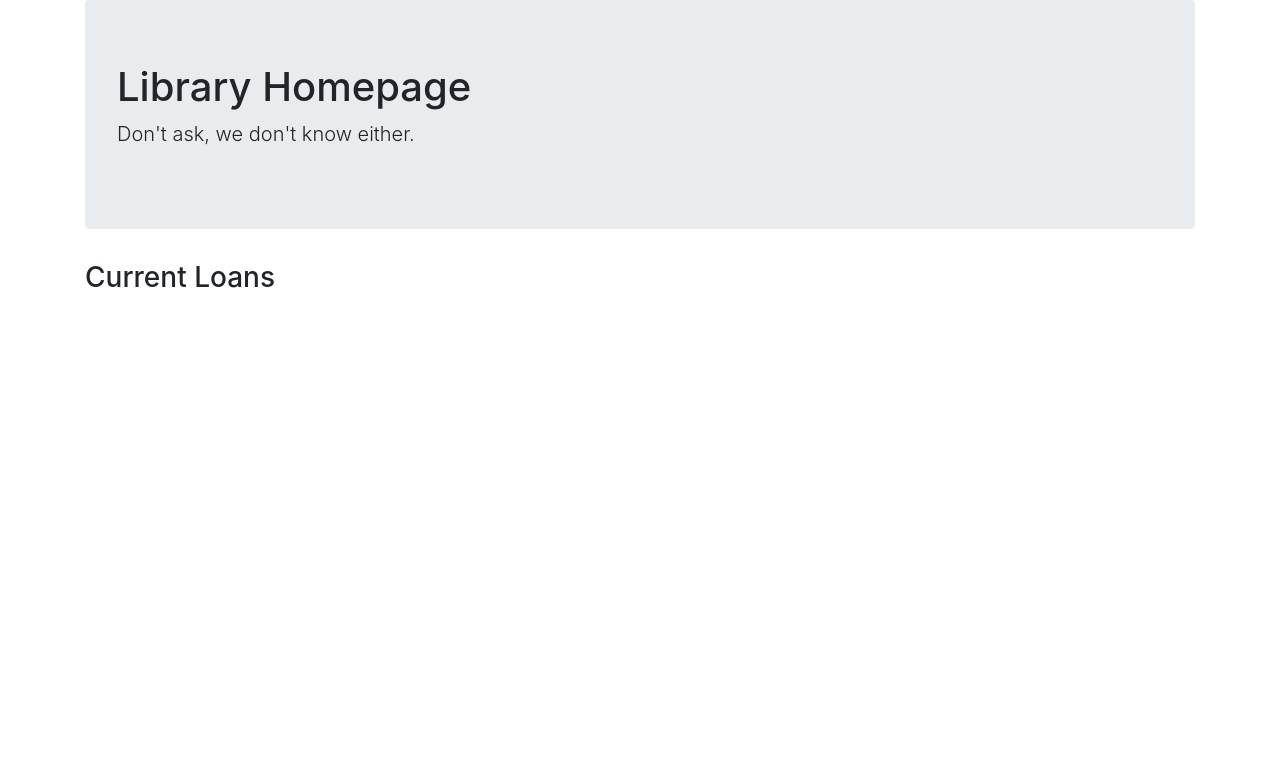
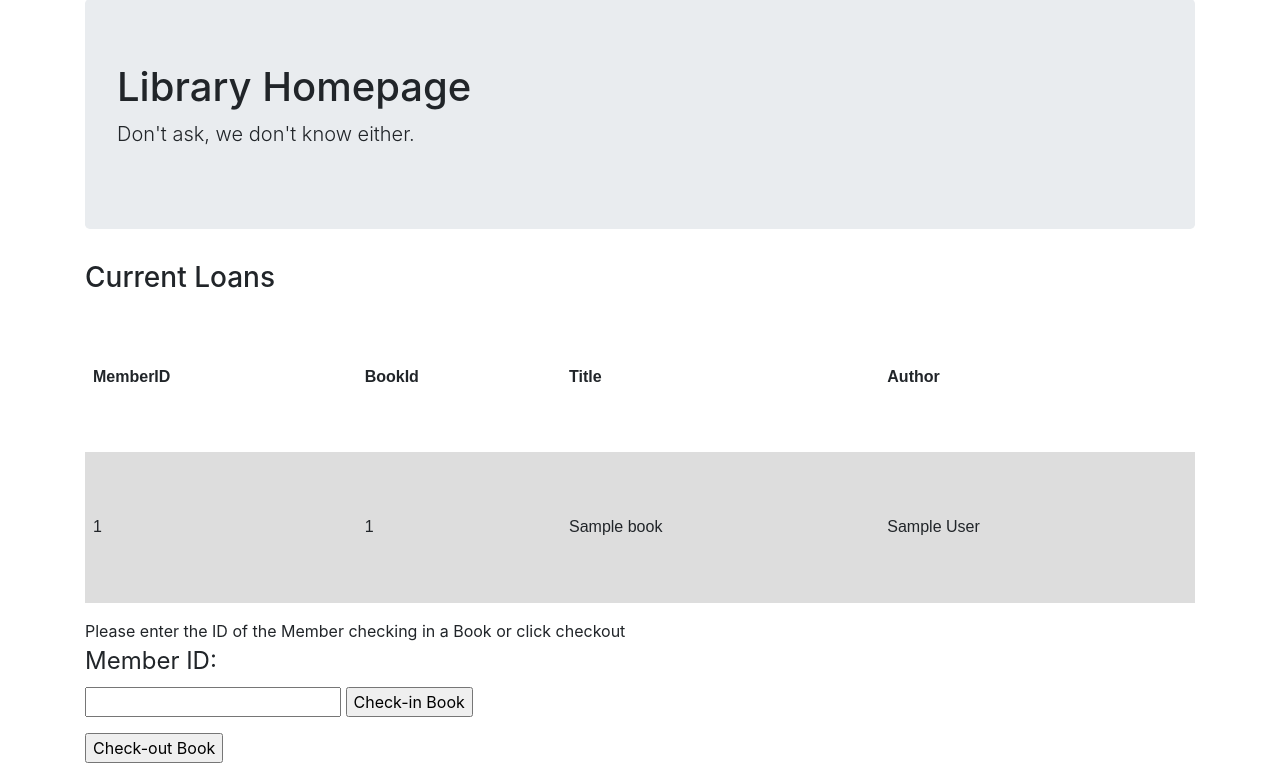
Before and after one commit to Trystan1/Bookish-Python, a Flask app: page / in a window 1280 px wide. Shown: the part 81-844 px from the top of the page. Before the commit the page ends 369 px from the top, so only its background shows below. Run offline with Flask 2, Linux system fonts and the light colour scheme; tables that the repository leaves empty hold one stand-in row (values such as "Sample post"); some libraries are stand-ins or nearby versions.

Commit message:
Checking all completed, just member functionality needed which is a copy of the book adding, editing and deleting

```diff
--- a/bookish_python/engine/database_creator.py
+++ b/bookish_python/engine/database_creator.py
@@ -125,6 +125,22 @@ class DataBase:
 
         cursor.execute(sql_command, edits)
         conn.commit()
+        conn.close
+
+    def editAvailable(self, crement, ID):
+        conn = sqlite3.connect(DATABASE)
+        cursor = conn.cursor()
+
+        data = self.findMatchingID(ID)
+        currentVal = int(data[0]['Available'])
+
+        sql_command = f"""UPDATE {self.name}"""
+        sql_command += f"""\nSET """
+        sql_command += f"""{self.fields[4]}={str((crement*1)+currentVal)}"""
+        sql_command += f"""\nWHERE {self.fields[0]} = {ID};"""
+
+        cursor.execute(sql_command)
+        conn.commit()
         conn.close()
 
     def deleteData(self, ID):
@@ -150,12 +166,11 @@ class DataBase:
         data = []
         for row in rows:
             data_row = {}
+            data_row['MemberID'] = check_User
             for i in range(0, len(row)):
                 data_row[f'{self.fields[i]}'] = row[i]
 
             data.append(data_row)
-
-        # print(data)
 
         conn.commit()
         conn.close()
--- a/bookish_python/engine/templates/addbook.html
+++ b/bookish_python/engine/templates/addbook.html
@@ -1,5 +1,5 @@
 {% extends "layout.html" %}
-{% block title %}Library{% endblock %}
+{% block title %}Library: Books{% endblock %}
 {% block content %}
 <div class="container body-content">
         <h1>Add Book Form</h1>
--- a/bookish_python/engine/templates/books.html
+++ b/bookish_python/engine/templates/books.html
@@ -1,5 +1,5 @@
 {% extends "layout.html" %}
-{% block title %}Library{% endblock %}
+{% block title %}Library: Books{% endblock %}
 {% block content %}
 <div class="container body-content">
 
@@ -25,8 +25,8 @@
     {% endfor %}
 
   </table>
+</div>
 
-</div>
 <p></p>
 <div class="parent">
     <div class="child inline-block-child">
--- a/bookish_python/engine/templates/delete_book_Id.html
+++ b/bookish_python/engine/templates/delete_book_Id.html
@@ -1,5 +1,5 @@
 {% extends "layout.html" %}
-{% block title %}Library{% endblock %}
+{% block title %}Library: Books{% endblock %}
 {% block content %}
 <div class="container body-content">
         <h1>Delete Book Form</h1>
--- a/bookish_python/engine/templates/edit_book_Id.html
+++ b/bookish_python/engine/templates/edit_book_Id.html
@@ -1,5 +1,5 @@
 {% extends "layout.html" %}
-{% block title %}Library{% endblock %}
+{% block title %}Library: Books{% endblock %}
 {% block content %}
 <div class="container body-content">
         <h1>Edit Book Form</h1>
--- a/bookish_python/engine/templates/edit_book_entry.html
+++ b/bookish_python/engine/templates/edit_book_entry.html
@@ -1,5 +1,5 @@
 {% extends "layout.html" %}
-{% block title %}Library{% endblock %}
+{% block title %}Library: Books{% endblock %}
 {% block content %}
 <div class="container body-content">
         <h1>Edit Book Form</h1>
--- a/bookish_python/engine/templates/homepage.html
+++ b/bookish_python/engine/templates/homepage.html
@@ -1,5 +1,5 @@
 {% extends "layout.html" %}
-{% block title %}Home page{% endblock %}
+{% block title %}Library: Homepage{% endblock %}
 {% block content %}
 <div class="container body-content">
     <div class="jumbotron">
@@ -10,6 +10,48 @@
     <div>
         <h3>Current Loans</h3>
     </div>
+    <div class="scrollable">
+  <table>
+      <tr>
+          {% for key in Loan_data[0][0] %}
+          <th>{{key}}</th>
+          {% endfor %}
+      </tr>
+
+      {% for i in range(0 , Loan_data | length) %}
+          {% for line in Loan_data[i] %}
+                <tr>
+                    {% for key in Loan_data[0][0] %}
+                        <td> {{line[key]}}</td>
+                    {% endfor %}
+                </tr>
+          {% endfor %}
+      {% endfor %}
+
+  </table>
+</div>
+
+<p></p>
+    <div>Please enter the ID of the Member checking in a Book or click checkout</div>
+        <div class="parent">
+                <fieldset>
+                        <form action="/checkin" method="get">
+                        <div class="child inline-block-child">
+                                <legend>Member ID: </legend>
+                                <input type="text" name="MemberID">
+                        </div>
+                         <div class="child inline-block-child">
+                                <input type="submit" value="Check-in Book" />
+                        </div>
+                        </form>
+                </fieldset>
+            <p></p>
+                <div class="child inline-block-child">
+                <form action="/checkout" method="get">
+                        <input type="submit" value="Check-out Book" />
+                </form>
+                </div>
+        </div>
 
 </div>
 {% endblock %}
--- a/bookish_python/engine/templates/layout.html
+++ b/bookish_python/engine/templates/layout.html
@@ -45,7 +45,7 @@
     }
 
     .scrollable {
-      height: 250px;
+      height: 300px;
       overflow-y: scroll;
       border-bottom: 1px solid #ddd;
     }
--- a/bookish_python/engine/templates/members.html
+++ b/bookish_python/engine/templates/members.html
@@ -1,5 +1,5 @@
 {% extends "layout.html" %}
-{% block title %}Bus Information{% endblock %}
+{% block title %}Library: Members{% endblock %}
 {% block content %}
 <div class="container body-content">
     <div class="jumbotron">
--- a/bookish_python/engine/web.py
+++ b/bookish_python/engine/web.py
@@ -8,7 +8,62 @@ Books, Members, BookLoans = initialise_databases()
 @app.route("/")
 def homepage():
 
-    return render_template('homepage.html')
+    Loan_data = []
+    Member_data = Members.getAllData()
+    for row in Member_data:
+        check_User = str(row['MemberId'])
+        Loan_data_line = Books.checkLoans(check_User)
+        Loan_data.append(Loan_data_line)
+
+    # remove blanks lists in list of loans
+    Loan_data = [ele for ele in Loan_data if ele != []]
+
+    return render_template('homepage.html', Loan_data=Loan_data)
+
+@app.route("/2")
+def homepage2():
+
+    # check-in
+    BookID = request.args.get('BookID')
+    MemberID = request.args.get('MemberID')
+    BookLoans.deleteLine(BookID, MemberID)
+    Books.editAvailable(1, BookID)
+
+    Loan_data = []
+    Member_data = Members.getAllData()
+    for row in Member_data:
+        check_User = str(row['MemberId'])
+        Loan_data_line = Books.checkLoans(check_User)
+        Loan_data.append(Loan_data_line)
+
+    # remove blanks lists in list of loans
+    Loan_data = [ele for ele in Loan_data if ele != []]
+
+    return render_template('homepage.html', Loan_data=Loan_data)
+
+
+@app.route("/3")
+def homepage3():
+
+    # check-out
+    BookID = request.args.get('BookID')
+    MemberID = request.args.get('MemberID')
+
+    loan = [{BookLoans.fields[0]: BookID, BookLoans.fields[1]: MemberID}]
+    BookLoans.addData(loan)
+    Books.editAvailable(-1, BookID)
+
+    Loan_data = []
+    Member_data = Members.getAllData()
+    for row in Member_data:
+        check_User = str(row['MemberId'])
+        Loan_data_line = Books.checkLoans(check_User)
+        Loan_data.append(Loan_data_line)
+
+    # remove blanks lists in list of loans
+    Loan_data = [ele for ele in Loan_data if ele != []]
+
+    return render_template('homepage.html', Loan_data=Loan_data)
 
 
 @app.route("/books")
@@ -50,8 +105,6 @@ def books3():
 def books4():
 
     BookID = str(request.args.get('BookId'))
-    print(BookID)
-    print(type(BookID))
     Books.deleteData(BookID)
 
     Book_data = Books.getAllData()
@@ -89,5 +142,21 @@ def members():
     return render_template('members.html', Member_data=Member_data)
 
 
+@app.route("/checkin")
+def checkin():
+
+    MemberID = str(request.args.get('MemberID'))
+    Loan_data = Books.checkLoans(MemberID)
+
+    return render_template('checkin.html', Loan_data=Loan_data, MemberID=MemberID)
+
+
+@app.route("/checkout")
+def checkout():
+
+    Book_data = Books.getAllData()
+    return render_template('checkout.html', Book_data=Book_data)
+
+
 if __name__ == "__main__":
     app.run()
```
Also changed, not shown: bookish_python/engine/main.py (+33 -2 lines), bookish_python/engine/templates/checkin.html (added, +44 -0 lines), bookish_python/engine/templates/checkout.html (added, +50 -0 lines).
